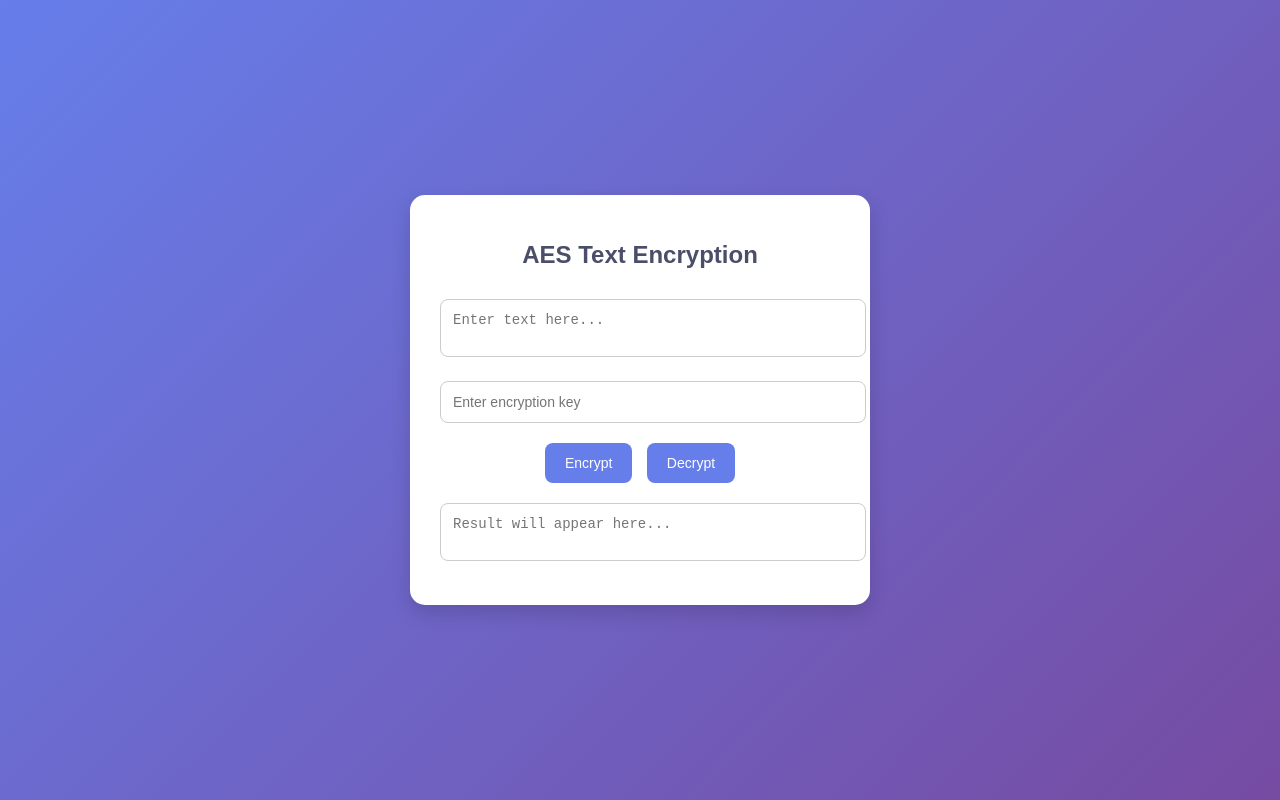
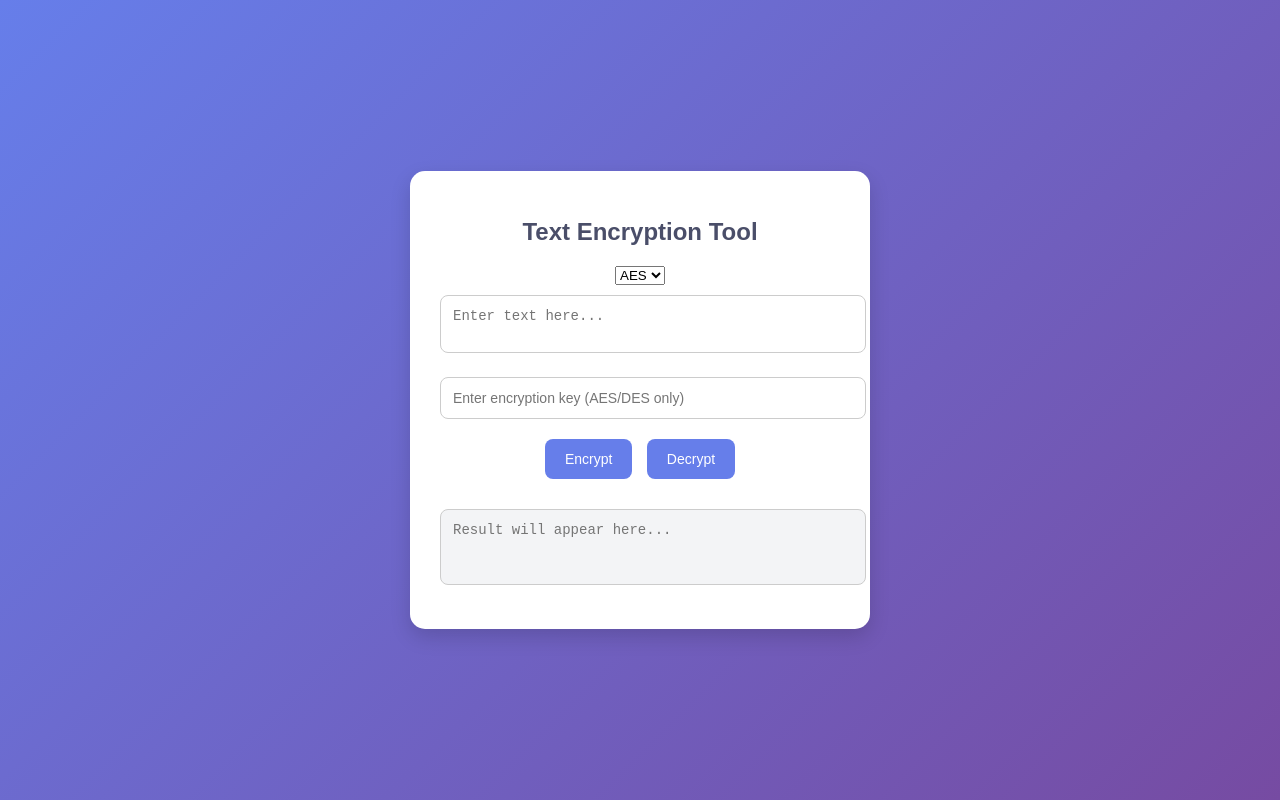
Before and after one commit to jalaliuzair/Text-Encryption, a plain HTML site: page index.html in a window 1280 px wide. Drawn offline with nearby package versions, Linux system fonts and the light colour scheme.

Commit message:
index.html

```diff
--- a/index.html
+++ b/index.html
@@ -4,20 +4,34 @@
     <meta charset="UTF-8">
     <meta name="viewport" content="width=device-width, initial-scale=1.0">
     <meta http-equiv="X-UA-Compatible" content="ie=edge">
-    <title>AES Text Encryption</title>
+    <title>Text Encryption Tool</title>
     <link rel="stylesheet" href="style.css">
-    <script src="https://cdnjs.cloudflare.com/ajax/libs/crypto-js/4.1.1/crypto-js.min.js"></script>
 </head>
 <body>
     <div class="container">
-        <h1>AES Text Encryption</h1>
-        <textarea id="inputText" placeholder="Enter text here..."></textarea>
-        <input type="password" id="key" placeholder="Enter encryption key">
-        <div class="button-group">
-            <button onclick="encryptText()">Encrypt</button>
-            <button onclick="decryptText()">Decrypt</button>
+        <h1>Text Encryption Tool</h1>
+
+        <!-- Algorithm Selection -->
+        <select id="algorithm">
+            <option value="aes">AES</option>
+            <option value="des">DES</option>
+            <option value="rsa">RSA</option>
+        </select>
+
+        <!-- Text Input -->
+        <textarea id="textInput" placeholder="Enter text here..."></textarea>
+
+        <!-- Key Input (Not required for RSA) -->
+        <input id="keyInput" placeholder="Enter encryption key (AES/DES only)" />
+
+        <!-- Action Buttons -->
+        <div class="buttons">
+            <button onclick="encrypt()">Encrypt</button>
+            <button onclick="decrypt()">Decrypt</button>
         </div>
-        <textarea id="outputText" placeholder="Result will appear here..." readonly></textarea>
+
+        <!-- Result Display -->
+        <textarea id="result" placeholder="Result will appear here..." readonly></textarea>
     </div>
     <script src="script.js"></script>
 </body>
```
